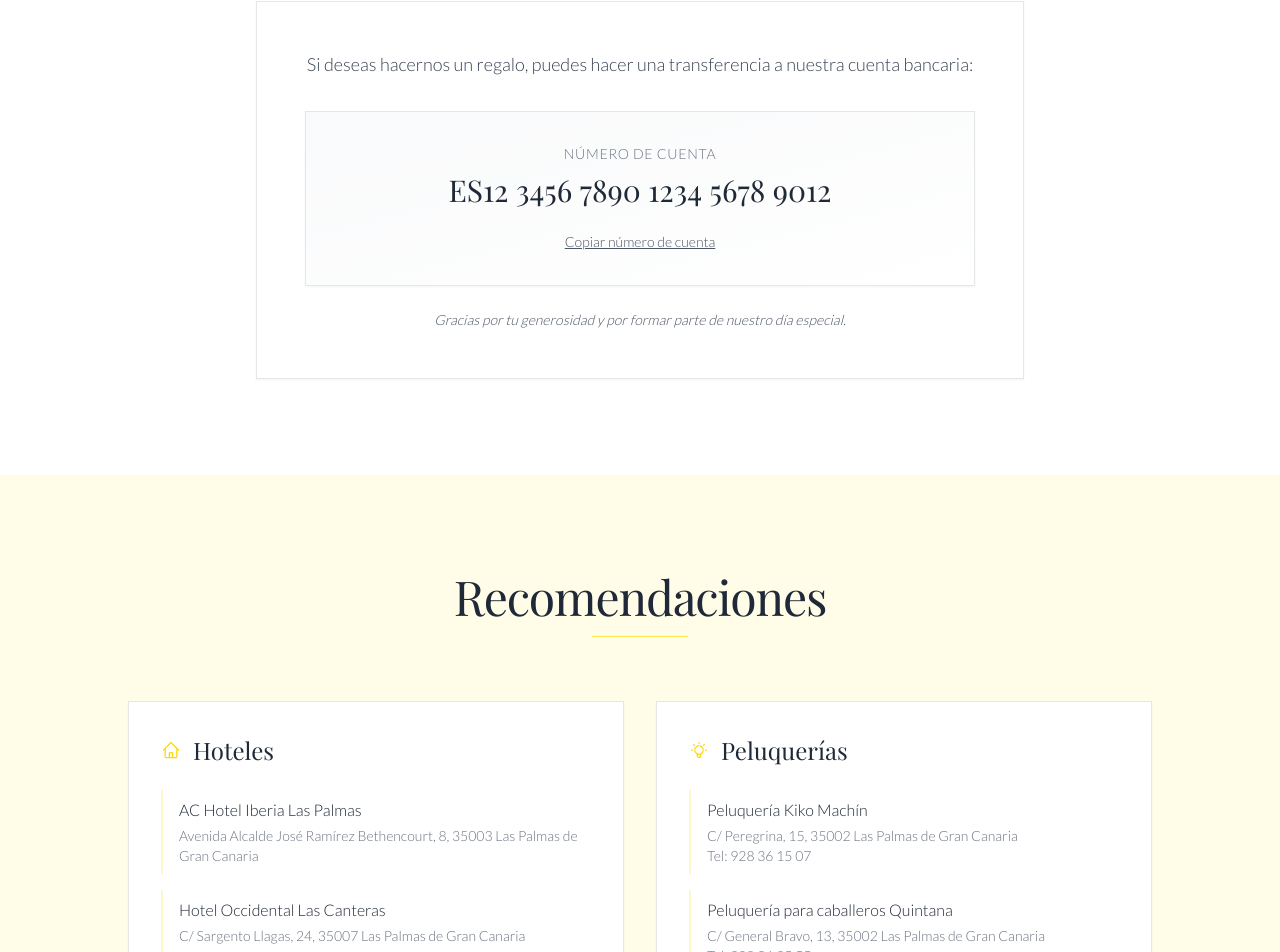
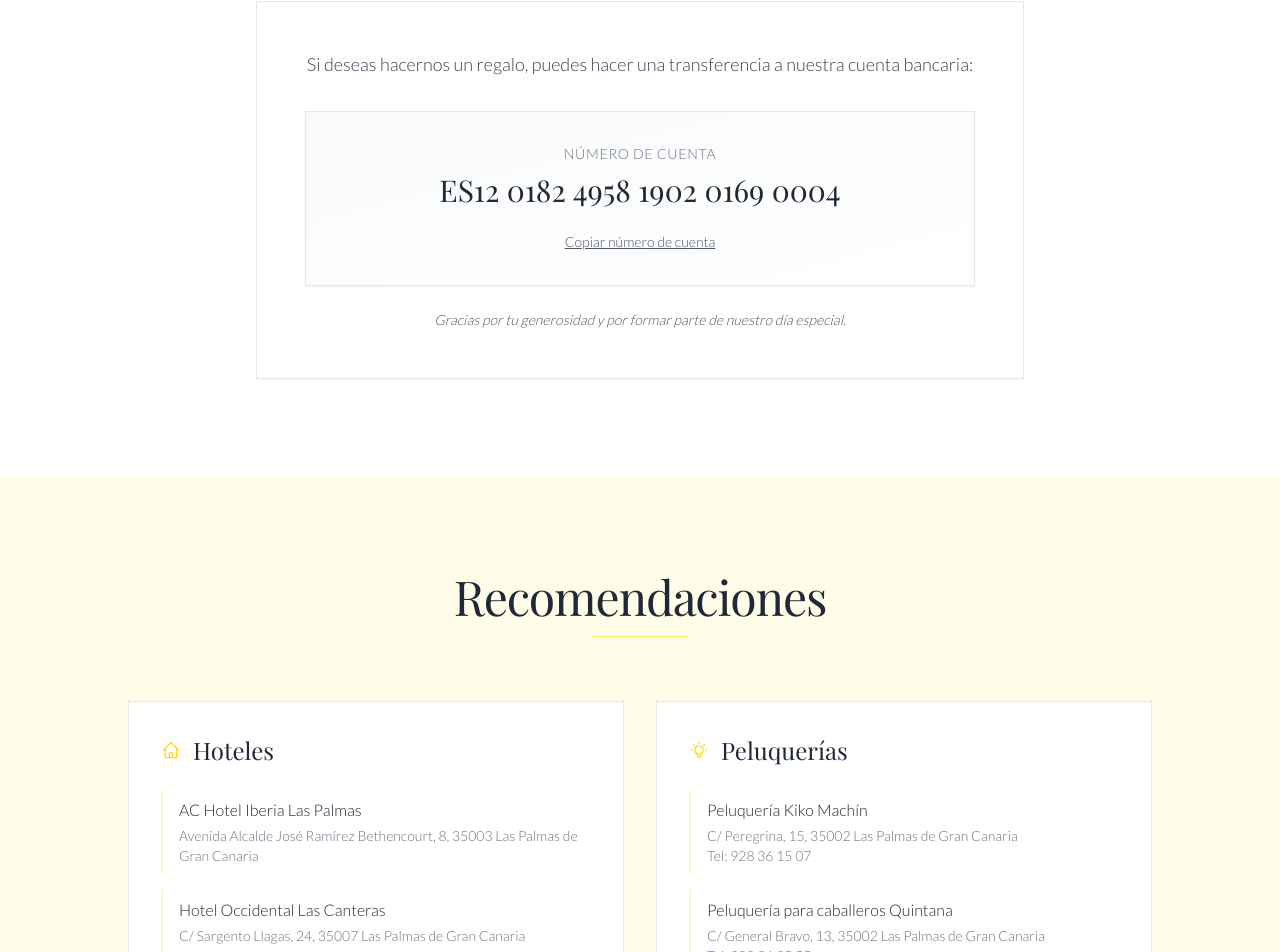
Before and after one commit to alber0087/bodaNoraDavi, a Vue app: page / in a window 1280 px wide. Shown: the part 6053-7005 px from the top of the page. Built offline with nearby package versions, Linux system fonts and the light colour scheme.

Commit message:
Update account number in ListaBodasSection.vue for accuracy.

```diff
--- a/src/components/ListaBodasSection.vue
+++ b/src/components/ListaBodasSection.vue
@@ -40,7 +40,7 @@
 import { ref } from 'vue'
 
 // Update this with your actual account number
-const accountNumber = ref('ES12 3456 7890 1234 5678 9012')
+const accountNumber = ref('ES12 0182 4958 1902 0169 0004')
 
 const copied = ref(false)
 
```
